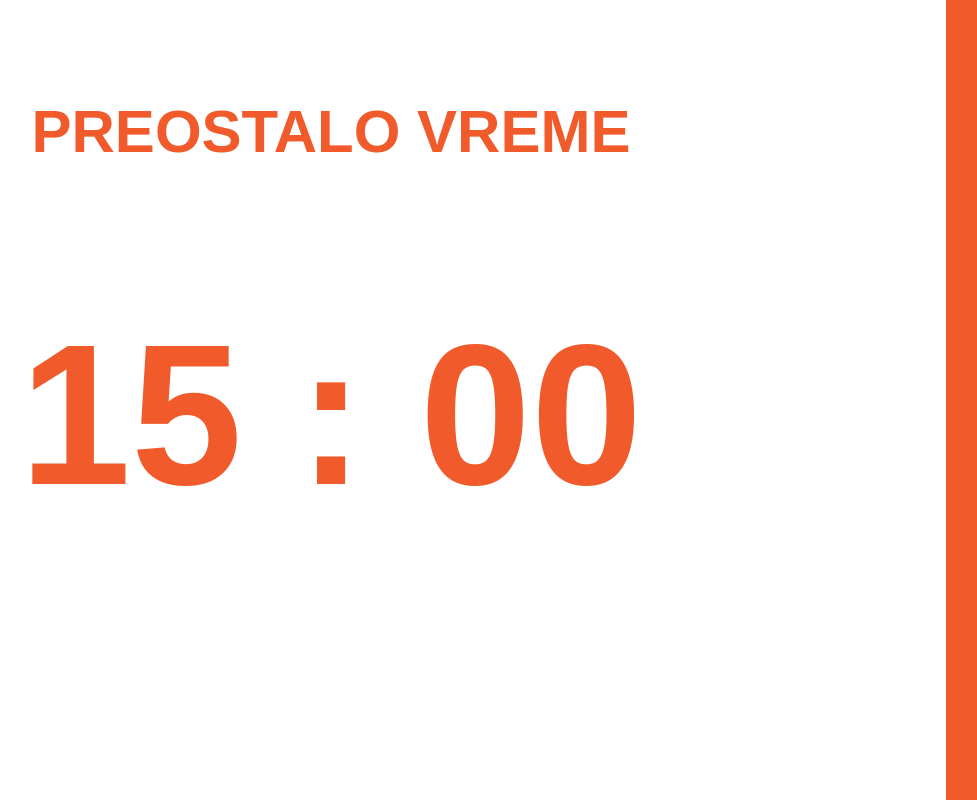
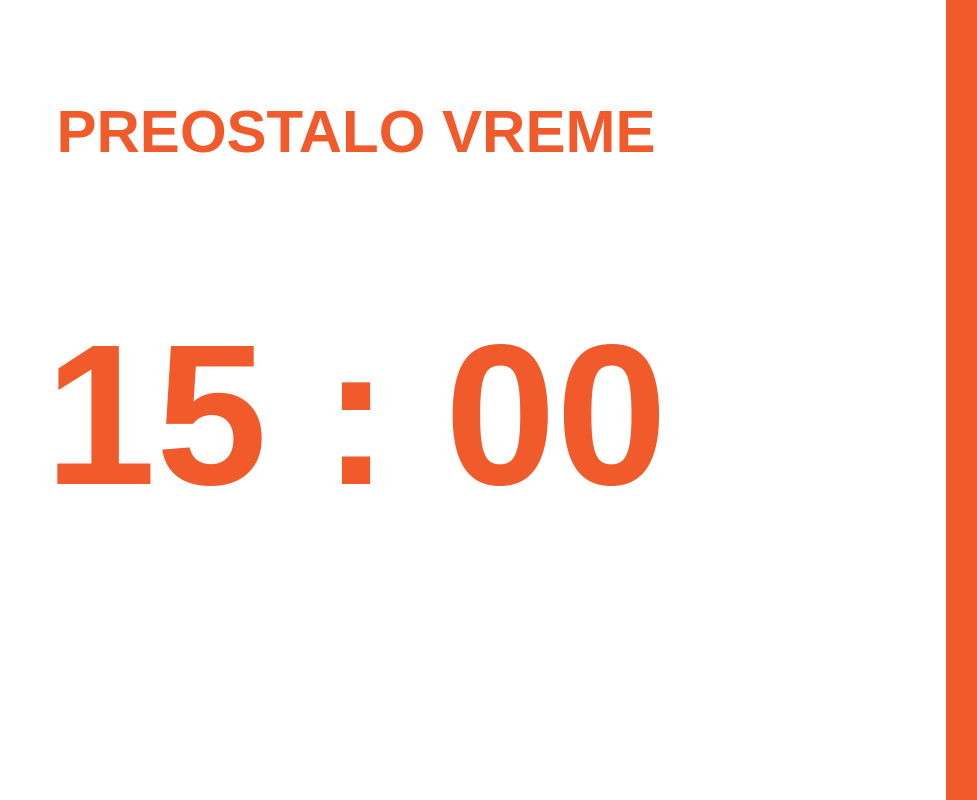
Before and after one commit to tol3ador/star-conference, a React (Create React App) app: page /timer/15 in a window 1280 px wide. Shown: the whole page, without its empty margins (284-1261 px from the left). Built offline with nearby package versions, Linux system fonts and the light colour scheme.

Commit message:
fixed layout for safari

```diff
--- a/src/styles/styles.css
+++ b/src/styles/styles.css
@@ -181,9 +181,9 @@ body {
     display: table;
     position: absolute;
     text-align: center;
-    width: calc(100% - 50px);
+    width: 100%;
     height: 100%;
-    padding-right: 50px;
+    margin-right: 50px;
 }
 
 .timer {
```
